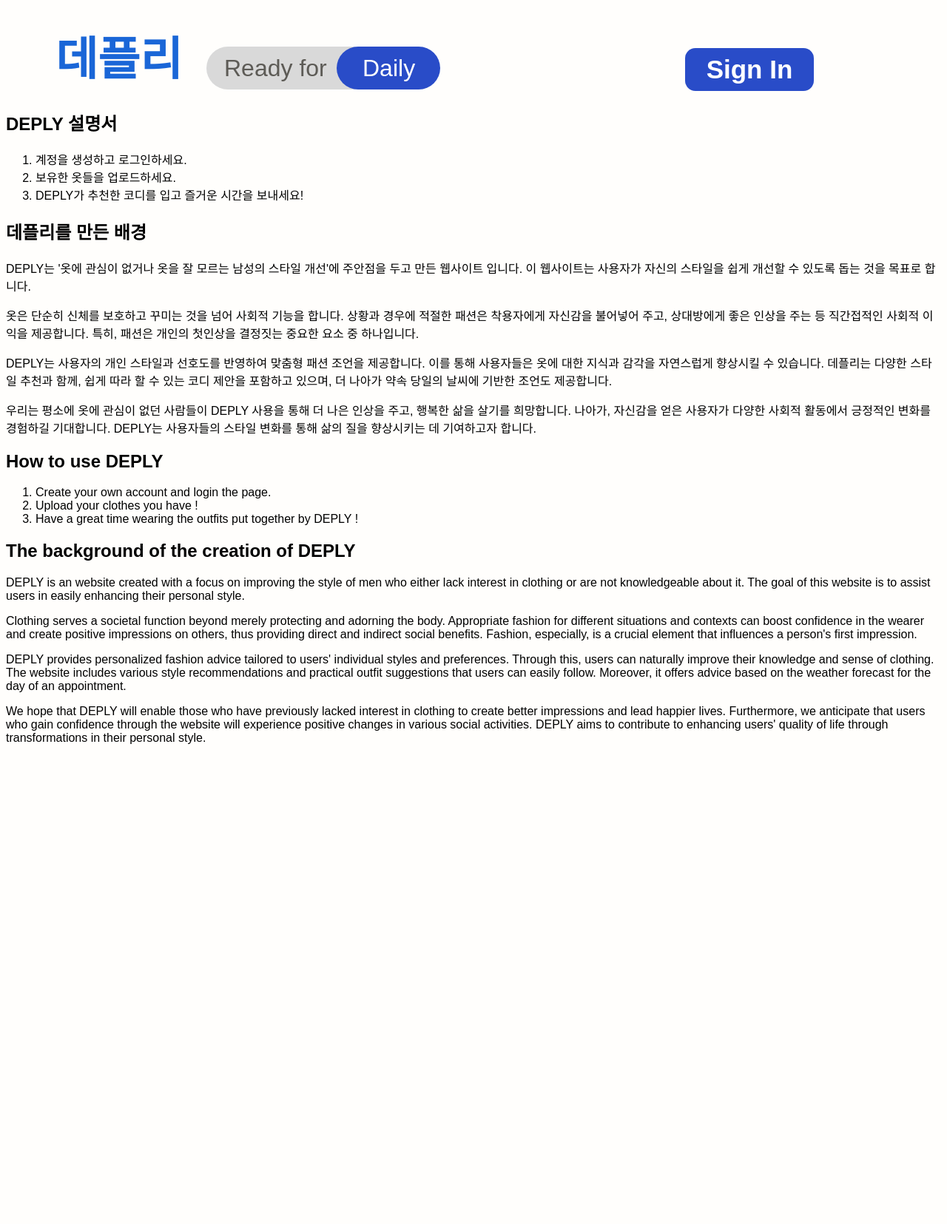
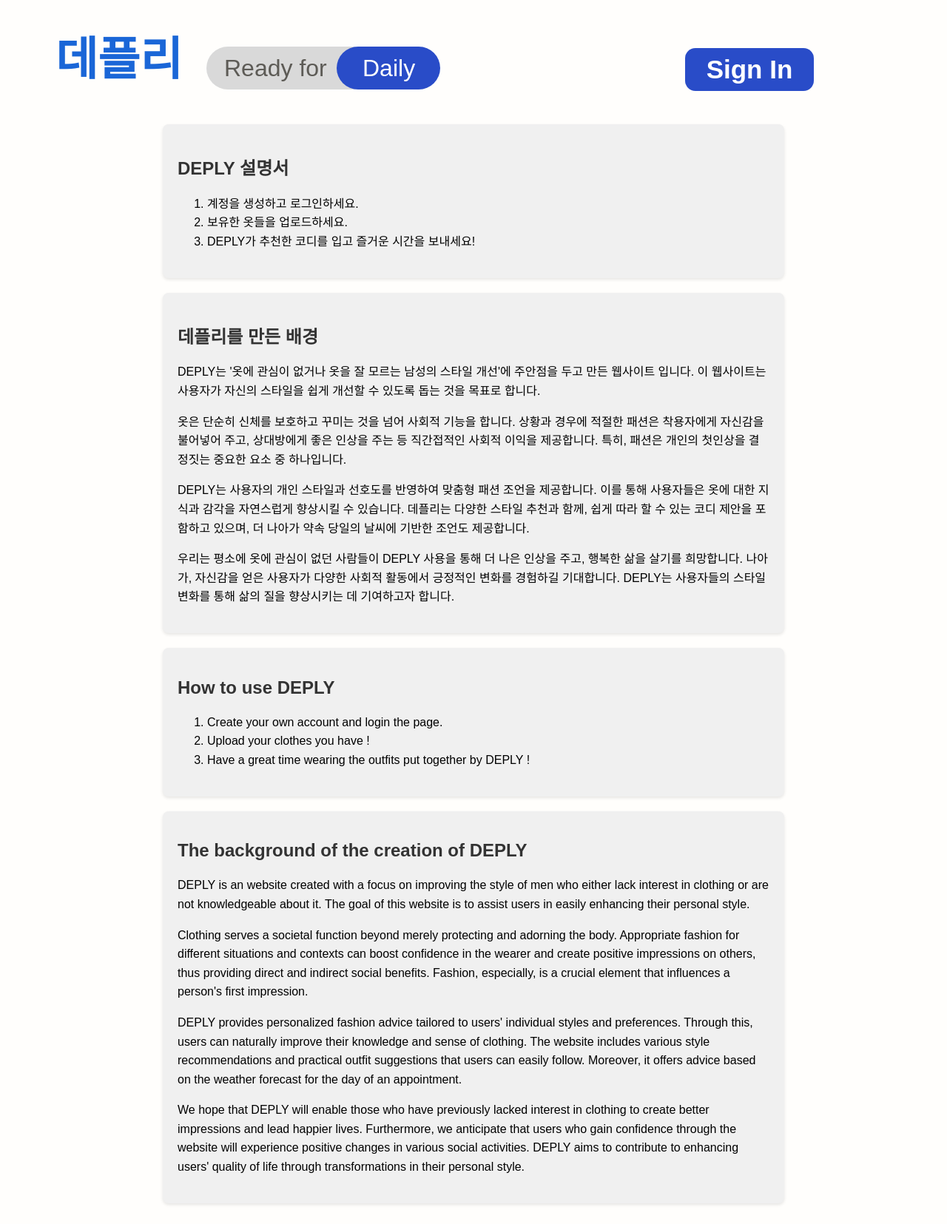
Before and after one commit to shavrindas/TeamForward, a Django app: template accounts/templates/accounts/main_page.html in a window 1280 px wide. Shown: the whole page at 74% size. Before the commit the page ends 1006 px from the top, so only its background shows below. Run offline with Django 5.2, Linux system fonts and the light colour scheme; the template is opened without the code that fills it, so the values that code supplies are empty; parts of the project's set-up code (start-up, migrations or seed data) failed here and were passed over.

Commit message:
main_page_fix
박스화로 비율 조정 간 문자 변화를 최소화 했습니다

```diff
--- a/accounts/templates/accounts/main_page.html
+++ b/accounts/templates/accounts/main_page.html
@@ -7,17 +7,28 @@
     <title>Main Page</title>
     <link rel="stylesheet" href="{% static 'accounts/css/styles.css' %}">
     <style>
-        /* 추가된 스타일 */
-        .about-us {
+        .container {
+            display: flex;
+            flex-direction: column;
+            align-items: center;
+            max-width: 1200px;
+            margin: 0 auto;
+            padding: 20px;
+        }
+        section {
             padding: 20px;
             background-color: #f0f0f0;
             margin-top: 20px;
+            border-radius: 8px;
+            box-shadow: 0 2px 4px rgba(0, 0, 0, 0.1);
+            max-width: 800px;
+            width: 100%;
         }
-        .about-us h2 {
+        section h2 {
             font-size: 24px;
             color: #333;
         }
-        .about-us p {
+        section p, section ol {
             font-size: 16px;
             line-height: 1.6;
         }
@@ -26,16 +37,10 @@
 <body>
     <header>
         <nav>
-            <!-- Home Button -->
             <button type="button" class="deply-button" onclick="location.href='/'">데플리</button>
-            <!-- Login Button -->
             <button type="button" class="sign-in-button" onclick="location.href='login'">Sign In</button>
-            <!-- option -->
-            <!--login버튼 옆에 따로 구현-->
         </nav>
     </header>
-
-    <!-- Logo -->
     <div class="logo-container">
         <div class="rectangle-12"></div>
         <div class="rectangle-13"></div>
@@ -43,7 +48,7 @@
         <div class="daily">Daily</div>
     </div>
 
-    <!-- DEPLY 설명서 추가 -->
+    <div class="container">
         <section class="deply-info">
             <h2>DEPLY 설명서</h2>
             <ol>
@@ -52,8 +57,6 @@
                 <li>DEPLY가 추천한 코디를 입고 즐거운 시간을 보내세요!</li>
             </ol>
         </section>
-
-    <!-- 데플리를 만든 배경 추가 -->
         <section class="background">
             <h2>데플리를 만든 배경</h2>
             <p>DEPLY는 '옷에 관심이 없거나 옷을 잘 모르는 남성의 스타일 개선'에 주안점을 두고 만든 웹사이트 입니다. 이 웹사이트는 사용자가 자신의 스타일을 쉽게 개선할 수 있도록 돕는 것을 목표로 합니다.</p>
@@ -61,8 +64,6 @@
             <p>DEPLY는 사용자의 개인 스타일과 선호도를 반영하여 맞춤형 패션 조언을 제공합니다. 이를 통해 사용자들은 옷에 대한 지식과 감각을 자연스럽게 향상시킬 수 있습니다. 데플리는 다양한 스타일 추천과 함께, 쉽게 따라 할 수 있는 코디 제안을 포함하고 있으며, 더 나아가 약속 당일의 날씨에 기반한 조언도 제공합니다.</p>
             <p>우리는 평소에 옷에 관심이 없던 사람들이 DEPLY 사용을 통해 더 나은 인상을 주고, 행복한 삶을 살기를 희망합니다. 나아가, 자신감을 얻은 사용자가 다양한 사회적 활동에서 긍정적인 변화를 경험하길 기대합니다. DEPLY는 사용자들의 스타일 변화를 통해 삶의 질을 향상시키는 데 기여하고자 합니다.</p>
         </section>
-
-    <!-- How to use DEPLY 추가 -->
         <section class="how-to-use">
             <h2>How to use DEPLY</h2>
             <ol>
@@ -71,8 +72,6 @@
                 <li>Have a great time wearing the outfits put together by DEPLY !</li>
             </ol>
         </section>
-
-    <!-- The background of the creation of DEPLY 추가 -->
         <section class="creation-background">
             <h2>The background of the creation of DEPLY</h2>
             <p>DEPLY is an website created with a focus on improving the style of men who either lack interest in clothing or are not knowledgeable about it. The goal of this website is to assist users in easily enhancing their personal style.</p>
@@ -80,6 +79,6 @@
             <p>DEPLY provides personalized fashion advice tailored to users' individual styles and preferences. Through this, users can naturally improve their knowledge and sense of clothing. The website includes various style recommendations and practical outfit suggestions that users can easily follow. Moreover, it offers advice based on the weather forecast for the day of an appointment.</p>
             <p>We hope that DEPLY will enable those who have previously lacked interest in clothing to create better impressions and lead happier lives. Furthermore, we anticipate that users who gain confidence through the website will experience positive changes in various social activities. DEPLY aims to contribute to enhancing users' quality of life through transformations in their personal style.</p>
         </section>
-
+    </div>
 </body>
 </html>
```
Lines whose indentation alone changed are shown as unchanged.
